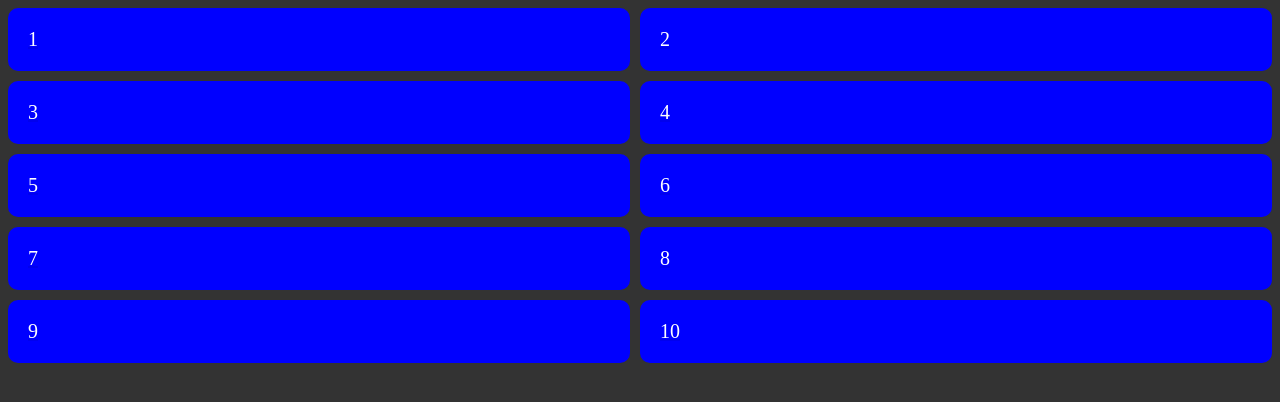
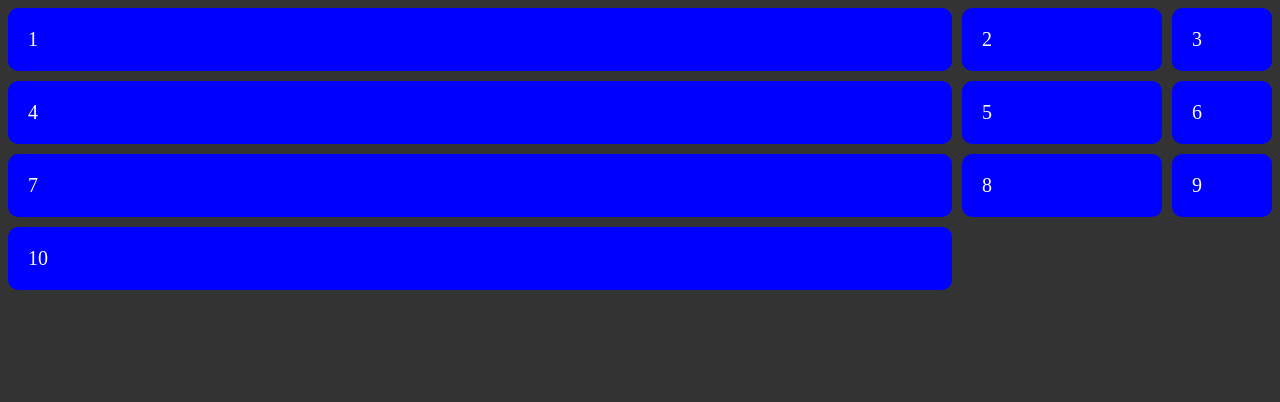
Before and after one commit to GamerCleanVic/aulas, a plain HTML site: page index.html in a window 1280 px wide. Drawn offline with Linux system fonts and the light colour scheme.

Commit message:
tirei <a>CSS text-decotation

```diff
--- a/css/grid1.css
+++ b/css/grid1.css
@@ -5,7 +5,7 @@ color:#fff;
 .container{
 	display:grid;
 	/*grid-template-columns:repeat(3, 1fr);*/
-	grid-template-columns: auto auto;
+	grid-template-columns: auto 200px 100px;
 	gap:10px;
 }
 .item{
@@ -23,3 +23,6 @@ color:darkgreen;
 background-color:#fff;
 color:darkgreen;
 }
+.container a{
+text-decoration:none;
+}
```
